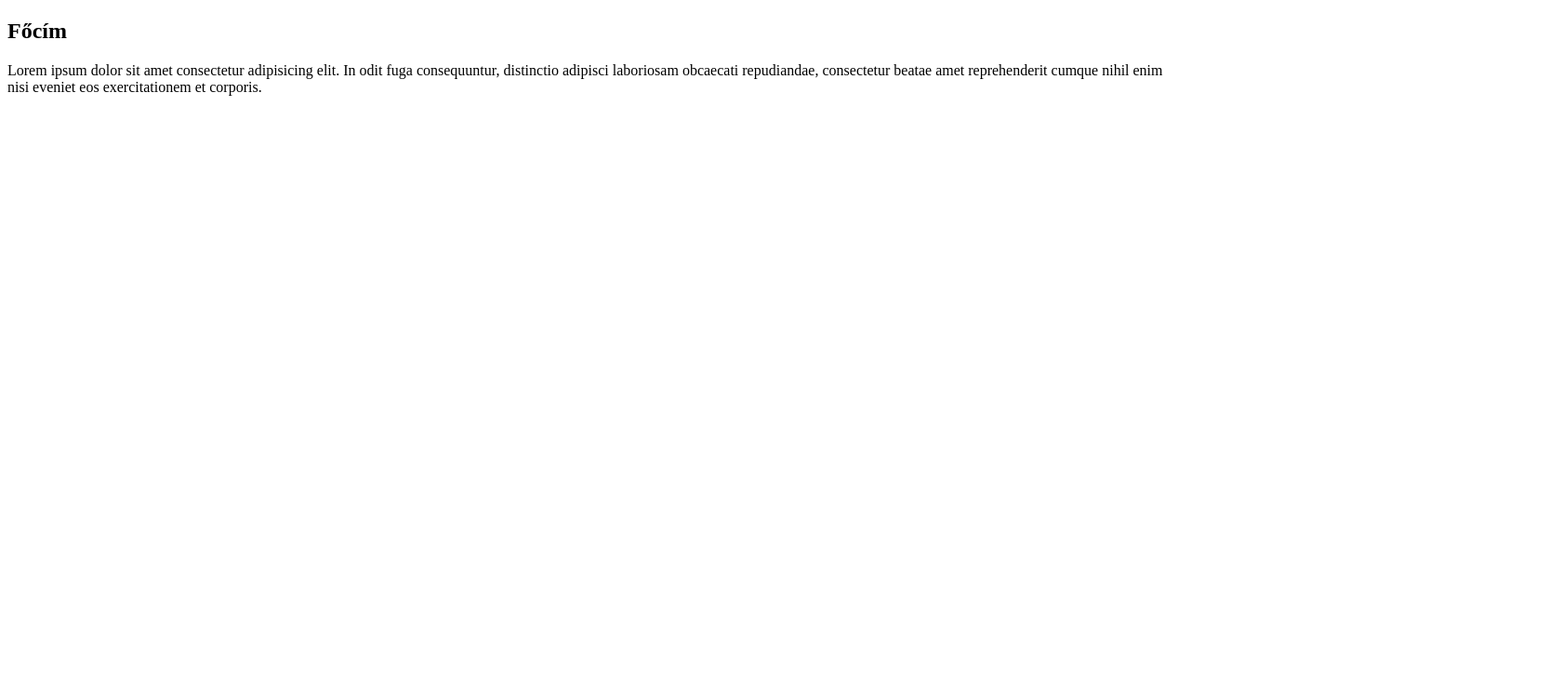
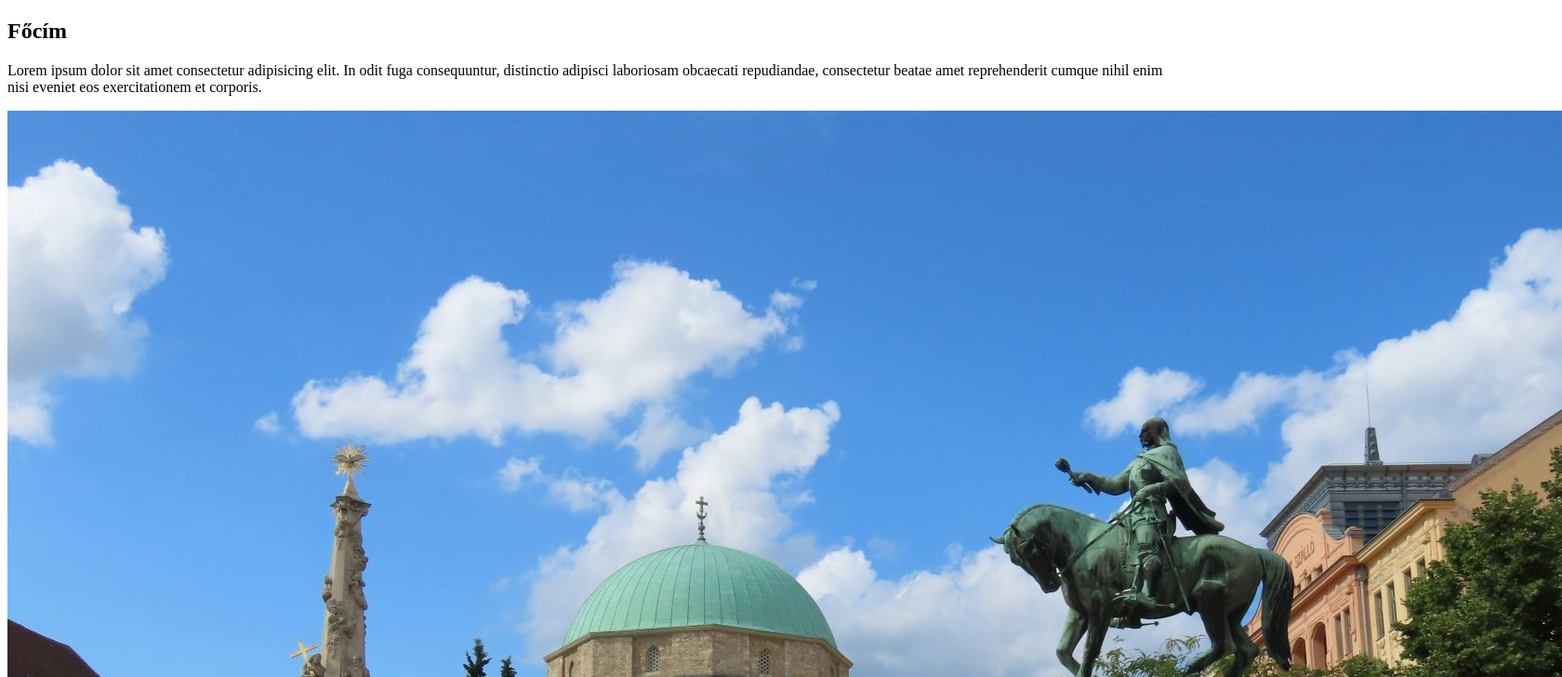
Before and after one commit to userapaczai/iec0622, a plain HTML site: page index.html in a window 1280 px wide. Shown: the top 728 px of the page at 93% size, 1680 px wide, since content can reach past the window. Drawn offline with Linux system fonts and the light colour scheme.

Commit message:
Kép beszúrása.

```diff
--- a/index.html
+++ b/index.html
@@ -8,5 +8,6 @@
 <body>
     <h2>Főcím</h2>
     <p>Lorem ipsum dolor sit amet consectetur adipisicing elit. In odit fuga consequuntur, distinctio adipisci laboriosam obcaecati repudiandae, consectetur beatae amet reprehenderit cumque nihil enim nisi eveniet eos exercitationem et corporis.</p>
+    <p><img src="kep.jpg"></p>
 </body>
 </html>
```
Also changed, not shown: kep.jpg (added).
